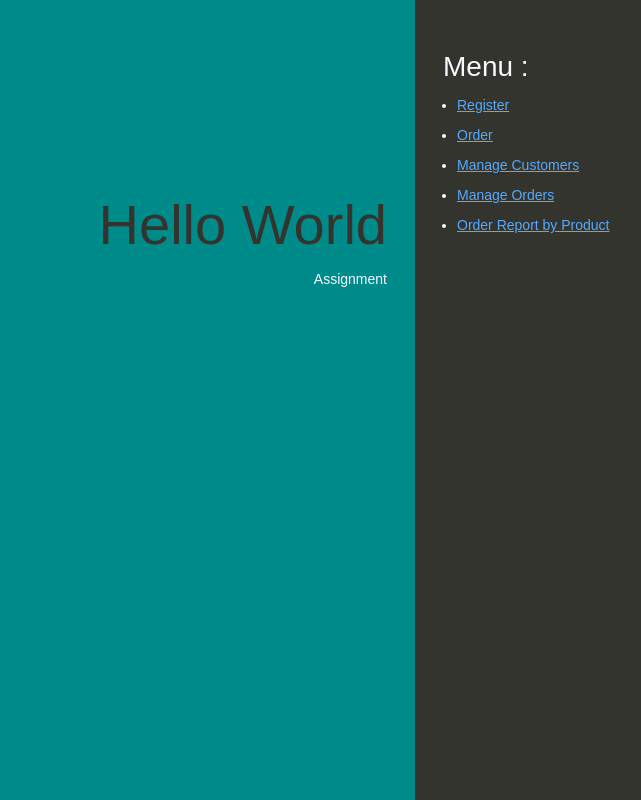
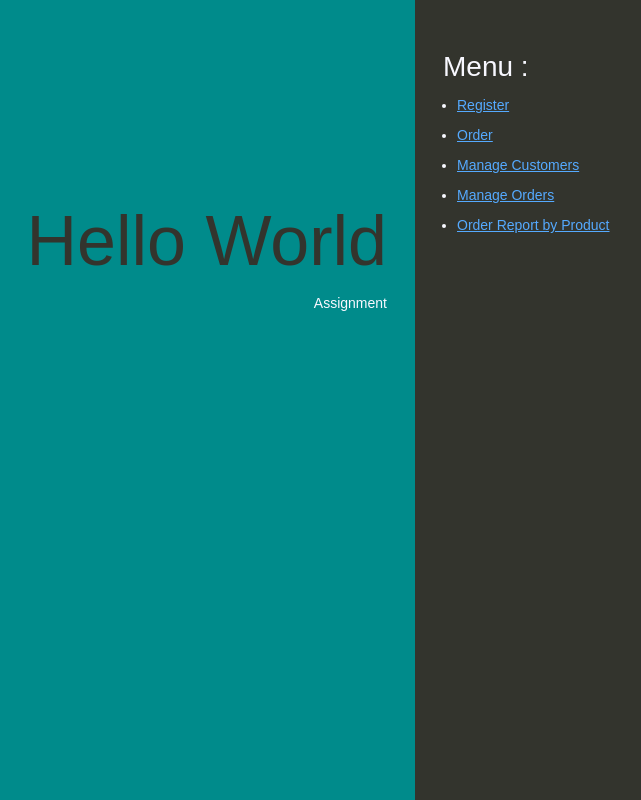
Before and after one commit to ARanchod/HelloWorld, a website: page index.html in a window 1280 px wide. Shown: the whole page, without its empty margins (225-866 px from the left). Drawn offline with Linux system fonts and the light colour scheme.

Commit message:
Update index.html

```diff
--- a/index.html
+++ b/index.html
@@ -39,7 +39,7 @@
 
       }
       .textColumn p {
-        width: 75%;
+        width: 100%;
         float:right;
       }
       .linksColumn {
@@ -54,7 +54,7 @@
 
       h1 {
         color: #33342D;
-        font-size: 400%;
+        font-size: 500%;
         font-weight: normal;
         margin-bottom: 0em;
       }
```
